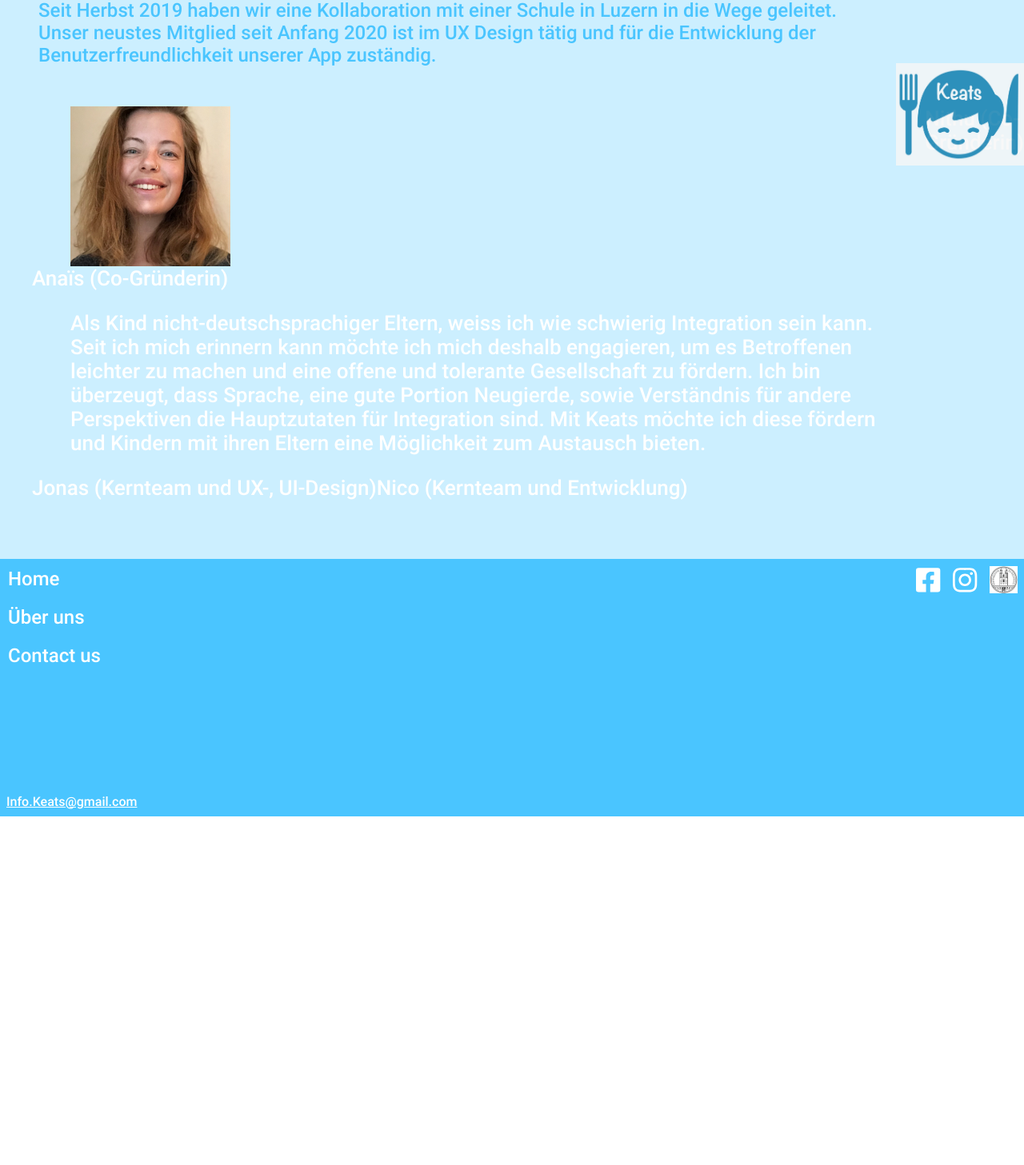
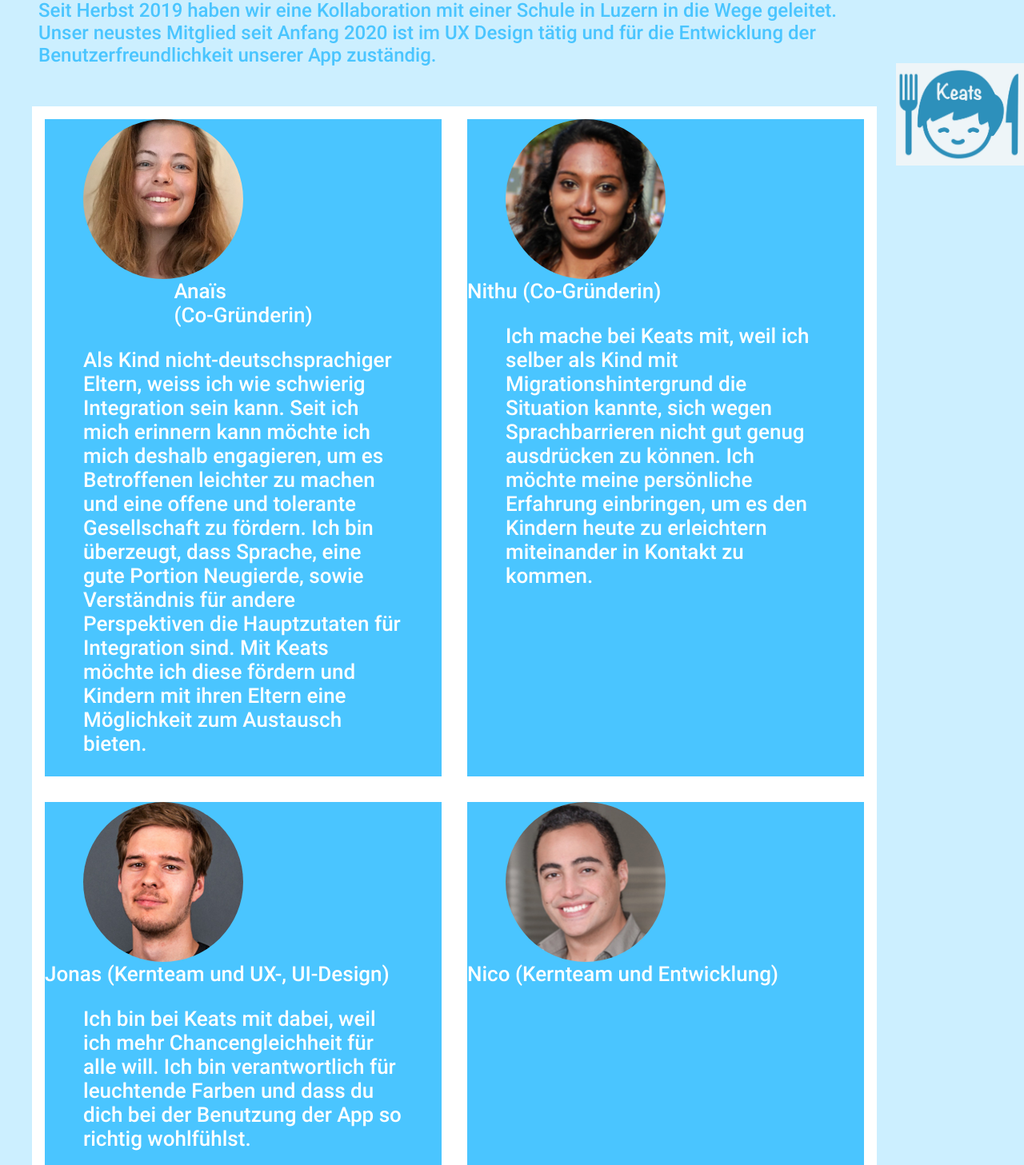
Before and after one commit to majogw/Keats-Project, a React (Create React App) app: page /aboutus in a window 1280 px wide. Shown: the part 593-2050 px from the top of the page at 80% size. Before the commit the page ends 1614 px from the top, so only its background shows below. Built offline with nearby package versions, Linux system fonts and the light colour scheme; a web font is replaced by a local one.

Commit message:
uber uns styled components
uber uns styled components

```diff
--- a/src/Components/Footer.js
+++ b/src/Components/Footer.js
@@ -1,6 +1,5 @@
+import {FontAwesomeIcon} from '@fortawesome/react-fontawesome';
 import React from 'react';
-import {FontAwesomeIcon} from '@fortawesome/react-fontawesome';
-import Unien from './Images/UniversityofZurich.png';
 import {ButtonNavigation} from './ButtonNavigation';
 
 export const Footer = () => {
@@ -14,6 +13,9 @@
           <div className='divhorizontal footerboton'>
             <div className='botonabajo'>
               <ButtonNavigation label='Home'></ButtonNavigation>
+            </div>
+            <div className='botonabajo'>
+              <ButtonNavigation label='Home1'></ButtonNavigation>
             </div>
             <div className='botonabajo1'>
               <ButtonNavigation label='Über uns'></ButtonNavigation>
@@ -36,9 +38,6 @@
             <span className='icon'>
               <FontAwesomeIcon icon={['fab', 'instagram']} size='lg' />
             </span>
-            <span className='img-container'>
-              <img className='img-Unien' src={Unien} />
-            </span>
           </div>
         </div>
       </div>
--- a/src/Components/Grupo.js
+++ b/src/Components/Grupo.js
@@ -1,6 +1,9 @@
 import React from 'react';
 import styled from 'styled-components';
 import fotoAnais from './Images/Anais.jpg';
+import fotoJonas from './Images/Jonas.jpg';
+import fotoNico from './Images/Nico.jpg';
+import fotoNithu from './Images/Nithu.jpg';
 
 export const PrincipalGrupo = styled.div`
   display: flex;
@@ -63,6 +66,9 @@
 export const MarcoGraf = styled.div`
   display: flex;
   flex-direction: column;
+  justify-content: space-between;
+  align-items: center;
+  align-content: center;
 `;
 
 export const GrupoCuatro = styled.ul`
@@ -70,22 +76,27 @@
   flex-direction: column;
 `;
 
-export const ChicasMarco = styled.li`
+export const ChicasMarco = styled.div`
   display: flex;
   flex-direction: row;
 `;
-export const ChicosMarco = styled.li`
+export const ChicosMarco = styled.div`
   display: flex;
   flex-direction: row;
 `;
 
 export const Anais = styled.li`
   display: flex;
+  justify-content: center;
 `;
 
 export const MarcoAnais = styled.div`
   display: flex;
   flex-direction: column;
+  width: 31rem;
+  background-color: #4ac5ff;
+  border: solid 1rem;
+  border-color: #white;
 `;
 
 export const TextoAnais = styled.p`
@@ -99,18 +110,86 @@
   margin-left: 3rem;
   outline-color: transparent;
   outline-style: dotted;
+  border-radius: 50%;
 `;
 
 export const Jonas = styled.li`
   display: flex;
+`;
+export const MarcoJonas = styled.div`
+  display: flex;
+  flex-direction: column;
+  width: 31rem;
+  background-color: #4ac5ff;
+  border: solid 1rem;
+  border-color: #white;
+`;
+
+export const TextoJonas = styled.p`
+  display: flex;
+`;
+
+export const Jonaspic = styled.img`
+  display: flex;
+  width: 12.5rem;
+  height: 12.5rem;
+  margin-left: 3rem;
+  outline-color: transparent;
+  outline-style: dotted;
+  border-radius: 50%;
 `;
 
 export const Nithu = styled.li`
   display: flex;
 `;
 
+export const MarcoNithu = styled.div`
+  display: flex;
+  flex-direction: column;
+  width: 31rem;
+  background-color: #4ac5ff;
+  border: solid 1rem;
+  border-color: #white;
+`;
+
+export const TextoNithu = styled.p`
+  display: flex;
+`;
+
+export const Nithupic = styled.img`
+  display: flex;
+  width: 12.5rem;
+  height: 12.5rem;
+  margin-left: 3rem;
+  outline-color: transparent;
+  outline-style: dotted;
+  border-radius: 50%;
+`;
+
 export const Nico = styled.li`
   display: flex;
+`;
+export const MarcoNico = styled.div`
+  display: flex;
+  flex-direction: column;
+  width: 31rem;
+  background-color: #4ac5ff;
+  border: solid 1rem;
+  border-color: #white;
+`;
+
+export const TextoNico = styled.p`
+  display: flex;
+`;
+
+export const Nicopic = styled.img`
+  display: flex;
+  width: 12.5rem;
+  height: 12.5rem;
+  margin-left: 3rem;
+  outline-color: transparent;
+  outline-style: dotted;
+  border-radius: 50%;
 `;
 
 export const Grupo = () => {
@@ -158,7 +237,9 @@
           <ChicasMarco>
             <MarcoAnais>
               <Anaispic alt='foto' src={fotoAnais} />
-              <Anais>Anaïs (Co-Gründerin)</Anais>
+              <Anais>
+                Anaïs <br></br> (Co-Gründerin)
+              </Anais>
               <TextoAnais>
                 Als Kind nicht-deutschsprachiger Eltern, weiss ich wie schwierig
                 Integration sein kann. Seit ich mich erinnern kann möchte ich
@@ -170,11 +251,33 @@
                 mit ihren Eltern eine Möglichkeit zum Austausch bieten.
               </TextoAnais>
             </MarcoAnais>
-            <Nithu>Nithu (Co-Gründerin)</Nithu>
+            <MarcoNithu>
+              <Nithupic alt='foto' src={fotoNithu} />
+              <Nithu>Nithu (Co-Gründerin)</Nithu>
+              <TextoNithu>
+                Ich mache bei Keats mit, weil ich selber als Kind mit
+                Migrationshintergrund die Situation kannte, sich wegen
+                Sprachbarrieren nicht gut genug ausdrücken zu können. Ich möchte
+                meine persönliche Erfahrung einbringen, um es den Kindern heute
+                zu erleichtern miteinander in Kontakt zu kommen.
+              </TextoNithu>
+            </MarcoNithu>
           </ChicasMarco>
           <ChicosMarco>
-            <Jonas>Jonas (Kernteam und UX-, UI-Design)</Jonas>
-            <Nico>Nico (Kernteam und Entwicklung)</Nico>
+            <MarcoJonas>
+              <Jonaspic alt='foto' src={fotoJonas} />
+              <Jonas>Jonas (Kernteam und UX-, UI-Design)</Jonas>
+              <TextoJonas>
+                Ich bin bei Keats mit dabei, weil ich mehr Chancengleichheit für
+                alle will. Ich bin verantwortlich für leuchtende Farben und dass
+                du dich bei der Benutzung der App so richtig wohlfühlst.
+              </TextoJonas>
+            </MarcoJonas>
+            <MarcoNico>
+              <Nicopic alt='foto' src={fotoNico} />
+              <Nico>Nico (Kernteam und Entwicklung)</Nico>
+              <TextoNico></TextoNico>
+            </MarcoNico>
           </ChicosMarco>
         </GrupoCuatro>
       </MarcoGraf>
```
